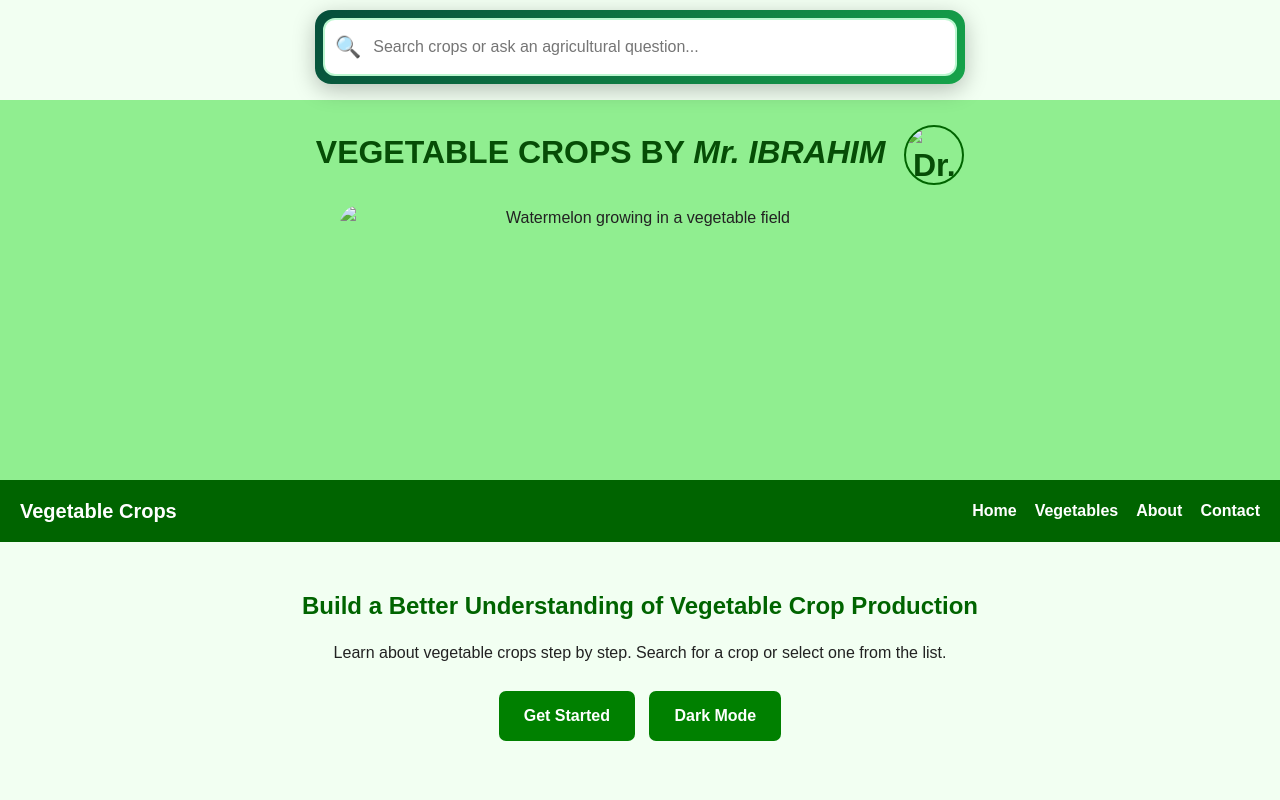
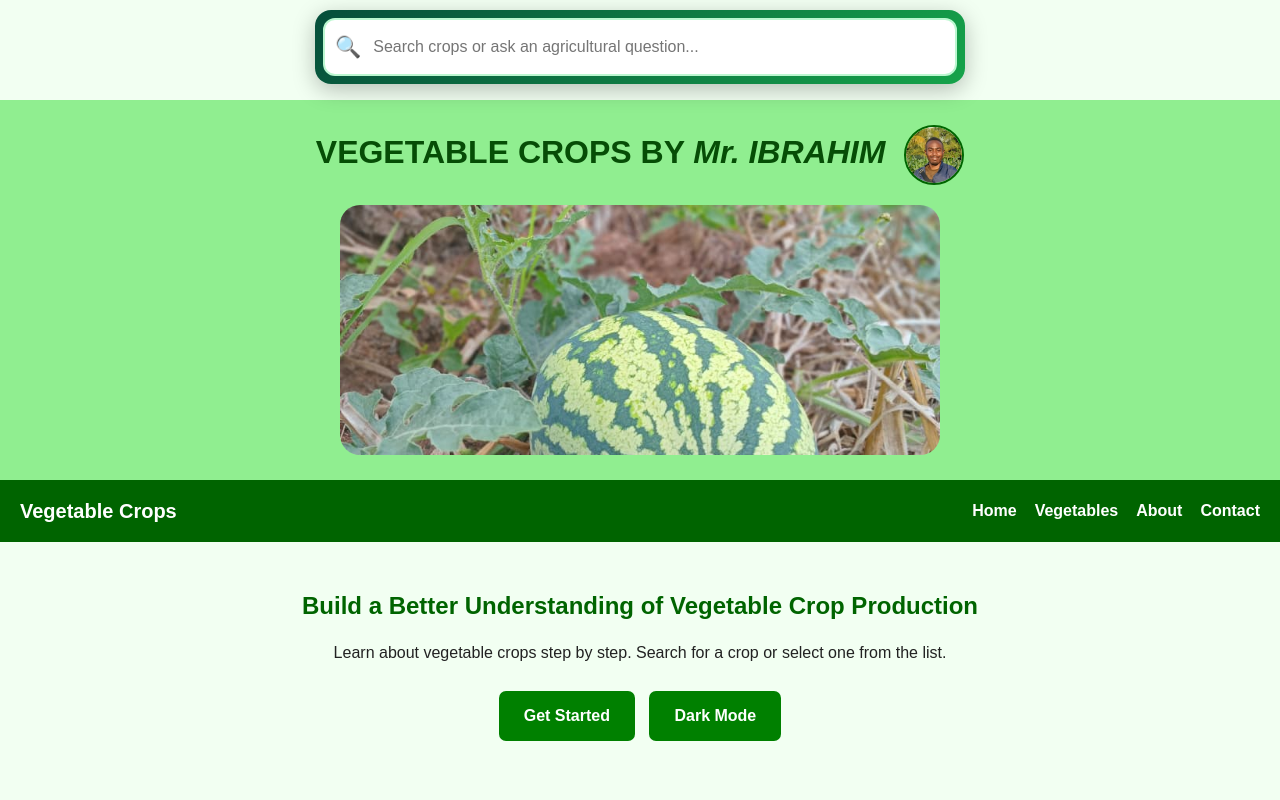
Before and after one commit to kafimbomsiwa-dotcom/Vegetable-info, a plain HTML site: page index.html in a window 1280 px wide. Shown: the top 800 px of the page. Drawn offline with Linux system fonts and the light colour scheme.

Commit message:
Update index.html

```diff
--- a/index.html
+++ b/index.html
@@ -4,9 +4,9 @@
 <header id="pageHeader">
   <h1>
     VEGETABLE CROPS BY <em><strong>Mr. IBRAHIM</strong></em>
-    <img class="avatar" src="image/ibra.jpg" alt="Dr. Ibrahim John" width="60" height="60" decoding="async" loading="eager" fetchpriority="high">
+    <img class="avatar" src="ibra.jpg" alt="Mr. Ibrahim John" width="60" height="60" decoding="async" loading="eager" fetchpriority="high">
   </h1>
-  <img class="watermelon" src="image/Watermelon.jpg" alt="Watermelon growing in a vegetable field" width="600" height="400" decoding="async" loading="eager" fetchpriority="high">
+  <img class="watermelon" src="Watermelon.jpg" alt="Watermelon growing in a vegetable field" width="600" height="400" decoding="async" loading="eager" fetchpriority="high">
 </header>
 
 
@@ -47,7 +47,7 @@
 <footer>
   <p>
     &copy; <span id="year"></span> Mr. Ibrahim John | Vegetable Crops | Sokoine University of Agriculture Undergraduate Scholar
-    <img src="image/sua-logo.jpg" alt="Sokoine University of Agriculture Logo" class="sua-logo" width="42" height="42" decoding="async" loading="lazy">
+    <img src="sua-logo.jpg" alt="Sokoine University of Agriculture Logo" class="sua-logo" width="42" height="42" decoding="async" loading="lazy">
   </p>
 </footer>
 
```
